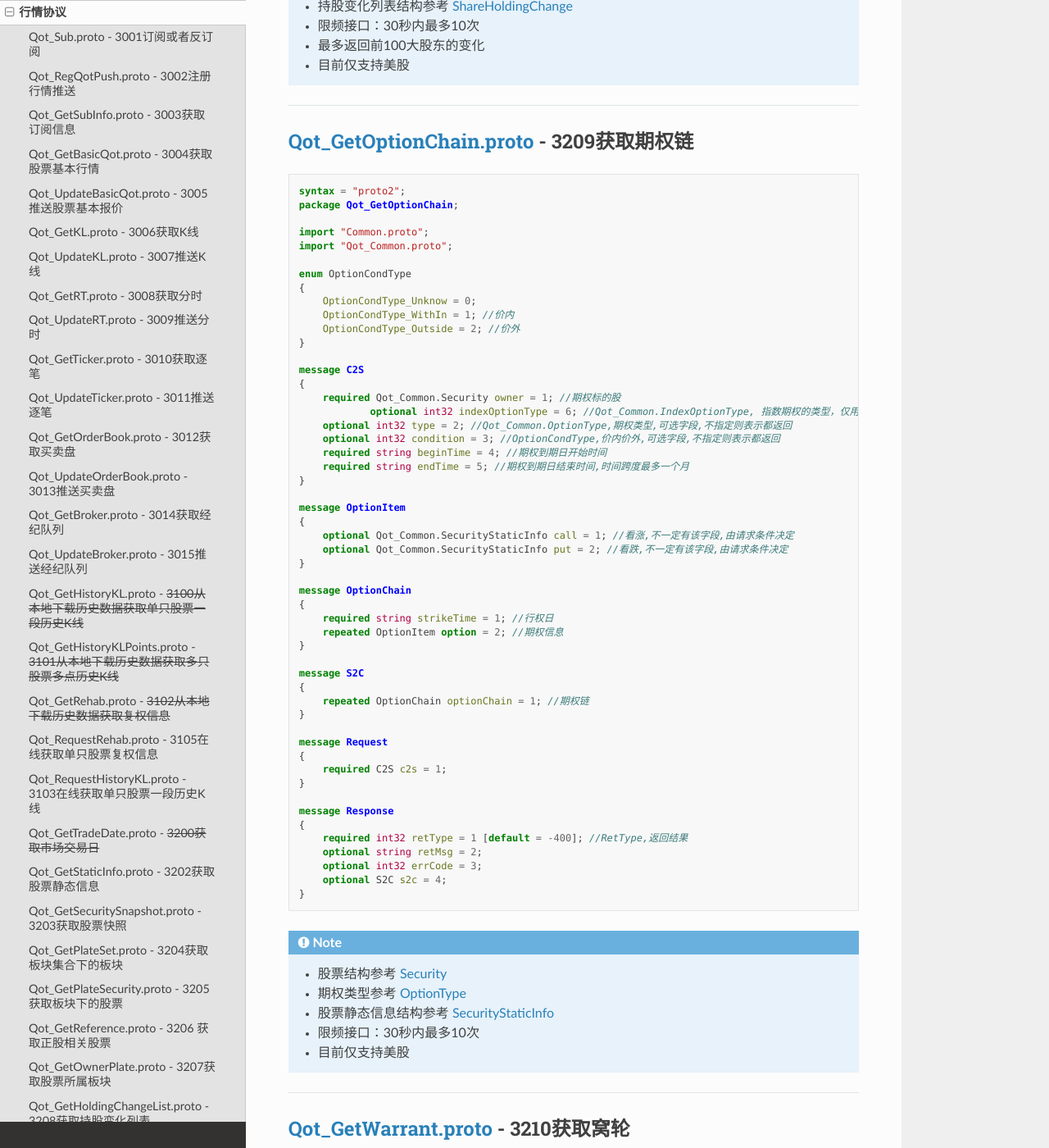
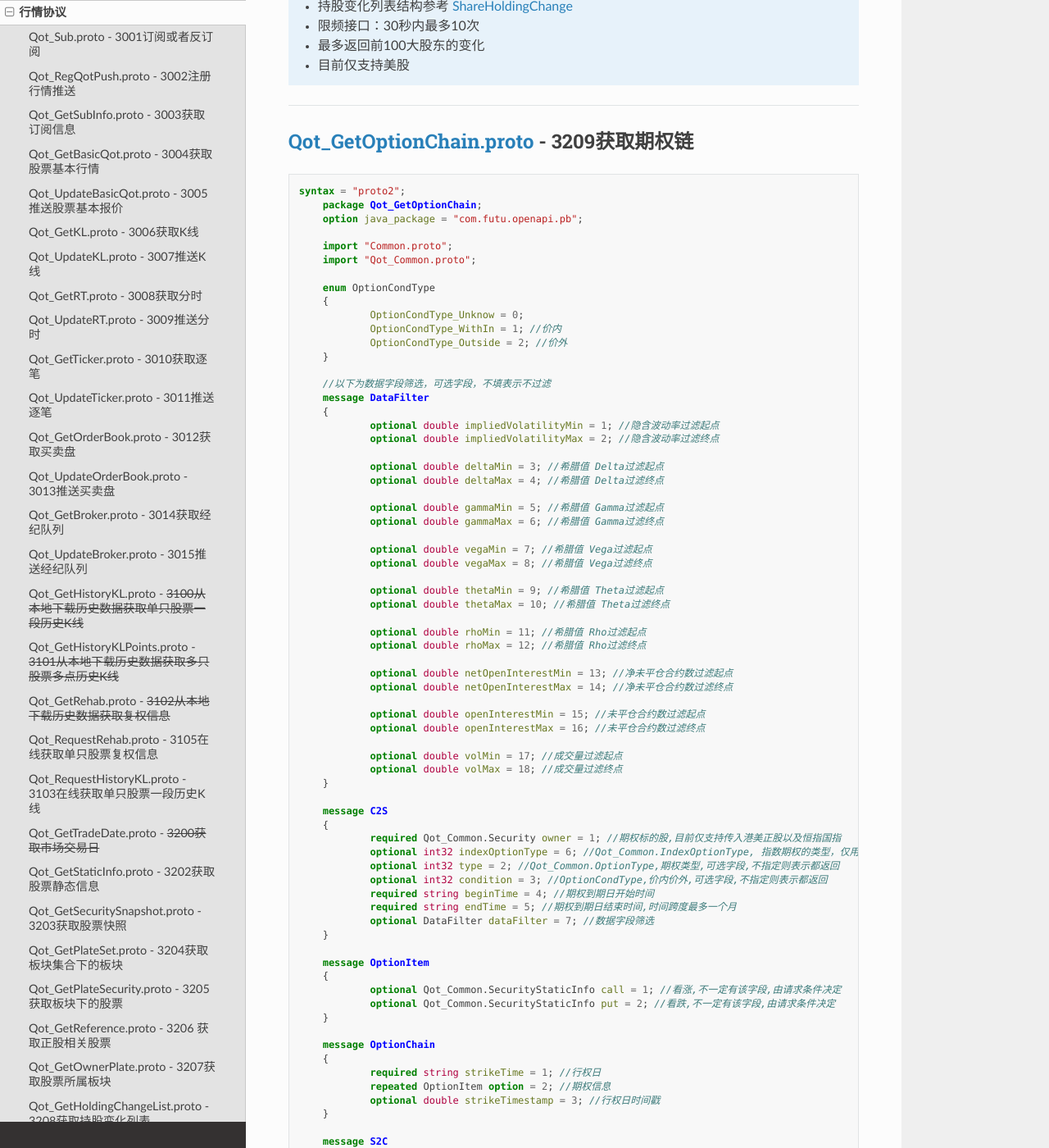
Before and after one commit to FutunnOpen/futu-api-doc, a Sphinx documentation site: the page built from doc_maker/source/protocol/quote_protocol.rst, in a window 1280 px wide and 1400 px high, scrolled down 26217 px. Shown: the whole window at 82% size. Built offline with Sphinx 7.4.7 and the Read the Docs theme 2.0.0, drawn with Linux system fonts in a browser that asks for light colours.

Commit message:
期权新增筛选字段说明

```diff
--- a/doc_maker/source/protocol/quote_protocol.rst
+++ b/doc_maker/source/protocol/quote_protocol.rst
@@ -1466,57 +1466,92 @@
 .. code-block:: protobuf
 
     syntax = "proto2";
-    package Qot_GetOptionChain;
-
-    import "Common.proto";
-    import "Qot_Common.proto";
-
-    enum OptionCondType
-    {
-        OptionCondType_Unknow = 0;
-        OptionCondType_WithIn = 1; //价内
-        OptionCondType_Outside = 2; //价外
-    }
-
-    message C2S
-    {
-        required Qot_Common.Security owner = 1; //期权标的股
+	package Qot_GetOptionChain;
+	option java_package = "com.futu.openapi.pb";
+
+	import "Common.proto";
+	import "Qot_Common.proto";
+
+	enum OptionCondType
+	{
+		OptionCondType_Unknow = 0;
+		OptionCondType_WithIn = 1; //价内
+		OptionCondType_Outside = 2; //价外
+	}
+
+	//以下为数据字段筛选，可选字段，不填表示不过滤
+	message DataFilter
+	{
+		optional double impliedVolatilityMin = 1; //隐含波动率过滤起点
+		optional double impliedVolatilityMax = 2; //隐含波动率过滤终点
+
+		optional double deltaMin = 3; //希腊值 Delta过滤起点
+		optional double deltaMax = 4; //希腊值 Delta过滤终点
+
+		optional double gammaMin = 5; //希腊值 Gamma过滤起点
+		optional double gammaMax = 6; //希腊值 Gamma过滤终点
+
+		optional double vegaMin = 7; //希腊值 Vega过滤起点
+		optional double vegaMax = 8; //希腊值 Vega过滤终点
+
+		optional double thetaMin = 9; //希腊值 Theta过滤起点
+		optional double thetaMax = 10; //希腊值 Theta过滤终点
+
+		optional double rhoMin = 11; //希腊值 Rho过滤起点
+		optional double rhoMax = 12; //希腊值 Rho过滤终点
+
+		optional double netOpenInterestMin = 13; //净未平仓合约数过滤起点
+		optional double netOpenInterestMax = 14; //净未平仓合约数过滤终点
+
+		optional double openInterestMin = 15; //未平仓合约数过滤起点
+		optional double openInterestMax = 16; //未平仓合约数过滤终点
+
+		optional double volMin = 17; //成交量过滤起点
+		optional double volMax = 18; //成交量过滤终点
+	}
+
+	message C2S
+	{
+		required Qot_Common.Security owner = 1; //期权标的股,目前仅支持传入港美正股以及恒指国指
 		optional int32 indexOptionType = 6; //Qot_Common.IndexOptionType, 指数期权的类型，仅用于恒指国指
-        optional int32 type = 2; //Qot_Common.OptionType,期权类型,可选字段,不指定则表示都返回
-        optional int32 condition = 3; //OptionCondType,价内价外,可选字段,不指定则表示都返回
-        required string beginTime = 4; //期权到期日开始时间
-        required string endTime = 5; //期权到期日结束时间,时间跨度最多一个月
-    }
-
-    message OptionItem
-    {
-        optional Qot_Common.SecurityStaticInfo call = 1; //看涨,不一定有该字段,由请求条件决定
-        optional Qot_Common.SecurityStaticInfo put = 2; //看跌,不一定有该字段,由请求条件决定
-    }
-
-    message OptionChain
-    {
-        required string strikeTime = 1; //行权日
-        repeated OptionItem option = 2; //期权信息
-    }
-
-    message S2C
-    {
-        repeated OptionChain optionChain = 1; //期权链
-    }
-
-    message Request
-    {
-        required C2S c2s = 1;
-    }
-
-    message Response
-    {
-        required int32 retType = 1 [default = -400]; //RetType,返回结果
-        optional string retMsg = 2;
-        optional int32 errCode = 3;
-        optional S2C s2c = 4;
-    }
+		optional int32 type = 2; //Qot_Common.OptionType,期权类型,可选字段,不指定则表示都返回
+		optional int32 condition = 3; //OptionCondType,价内价外,可选字段,不指定则表示都返回
+		required string beginTime = 4; //期权到期日开始时间
+		required string endTime = 5; //期权到期日结束时间,时间跨度最多一个月
+		optional DataFilter dataFilter = 7; //数据字段筛选
+	}
+
+	message OptionItem
+	{
+		optional Qot_Common.SecurityStaticInfo call = 1; //看涨,不一定有该字段,由请求条件决定
+		optional Qot_Common.SecurityStaticInfo put = 2; //看跌,不一定有该字段,由请求条件决定
+	}
+
+	message OptionChain
+	{
+		required string strikeTime = 1; //行权日
+		repeated OptionItem option = 2; //期权信息
+		optional double strikeTimestamp = 3; //行权日时间戳
+	}
+
+	message S2C
+	{
+		repeated OptionChain optionChain = 1; //期权链
+	}
+
+	message Request
+	{
+		required C2S c2s = 1;
+	}
+
+	message Response
+	{
+		required int32 retType = 1 [default = -400]; //RetType,返回结果
+		optional string retMsg = 2;
+		optional int32 errCode = 3;
+		optional S2C s2c = 4;
+	}
+
 
 .. note::
 
```
Also changed, not shown: doc_maker/source/api/Quote_API.rst (+27 -1 lines).
